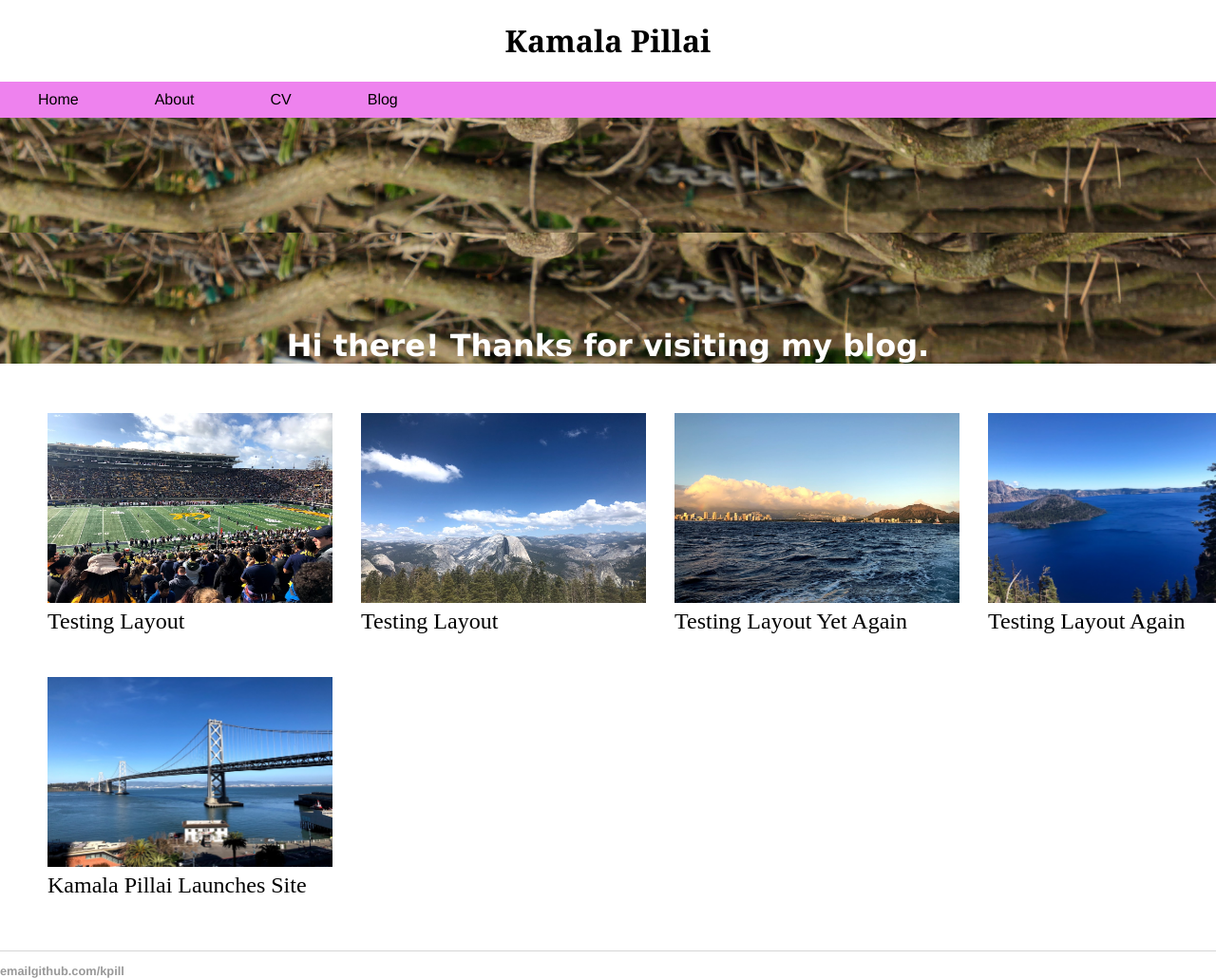
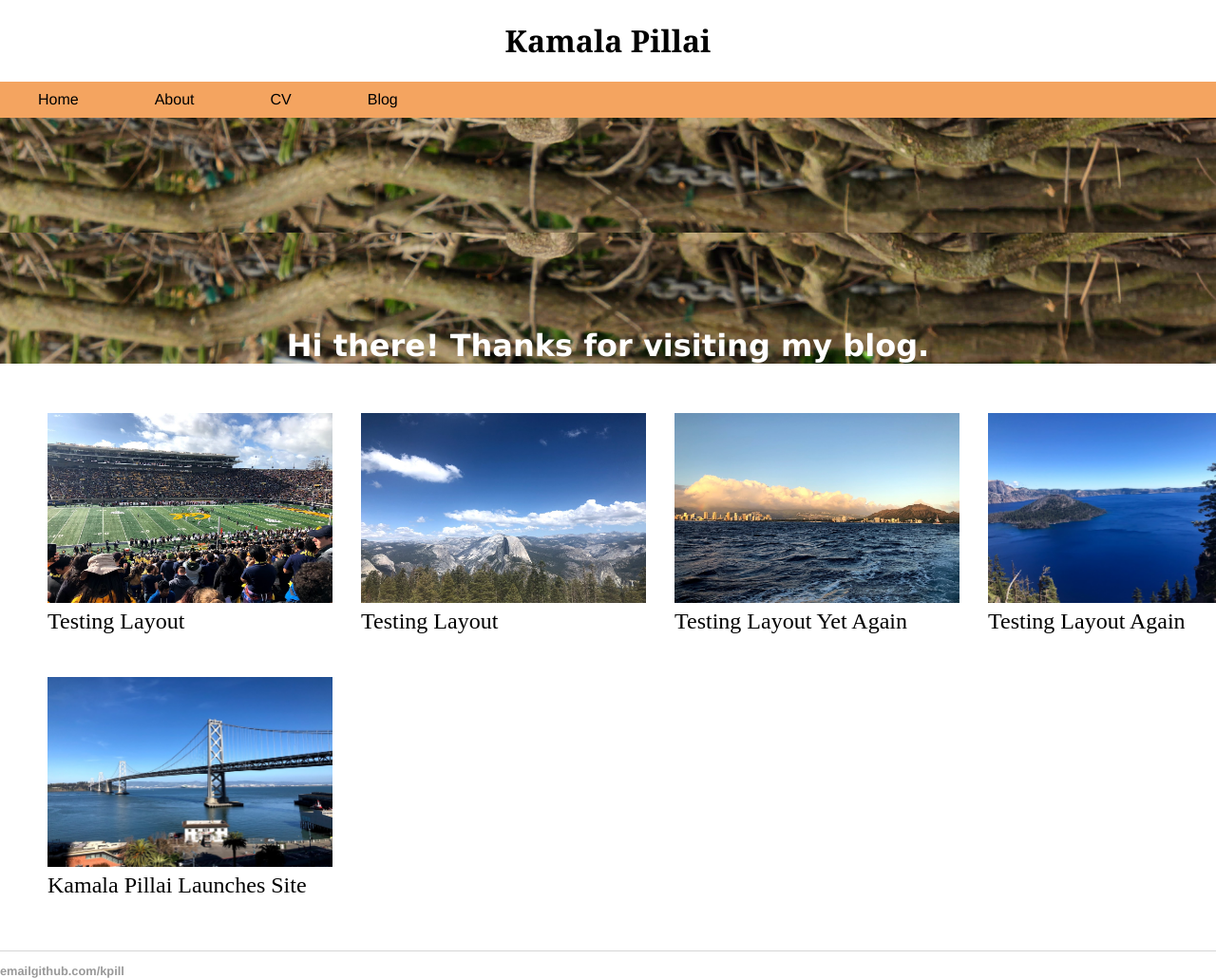
Before and after one commit to kpill/kpill.github.io, a Jekyll site: the page built from index.html, in a window 1280 px wide. Shown: the whole page at 95% size. Built offline with Jekyll 4.4.1, drawn with Linux system fonts in a browser that asks for light colours.

Commit message:
Update main.css

```diff
--- a/css/main.css
+++ b/css/main.css
@@ -39,7 +39,7 @@ nav ul {
     margin: 0;
     padding: 0;
     overflow: hidden;
-    background-color: violet;
+    background-color: sandyBrown;
     width: 100%;
 }
 
```
